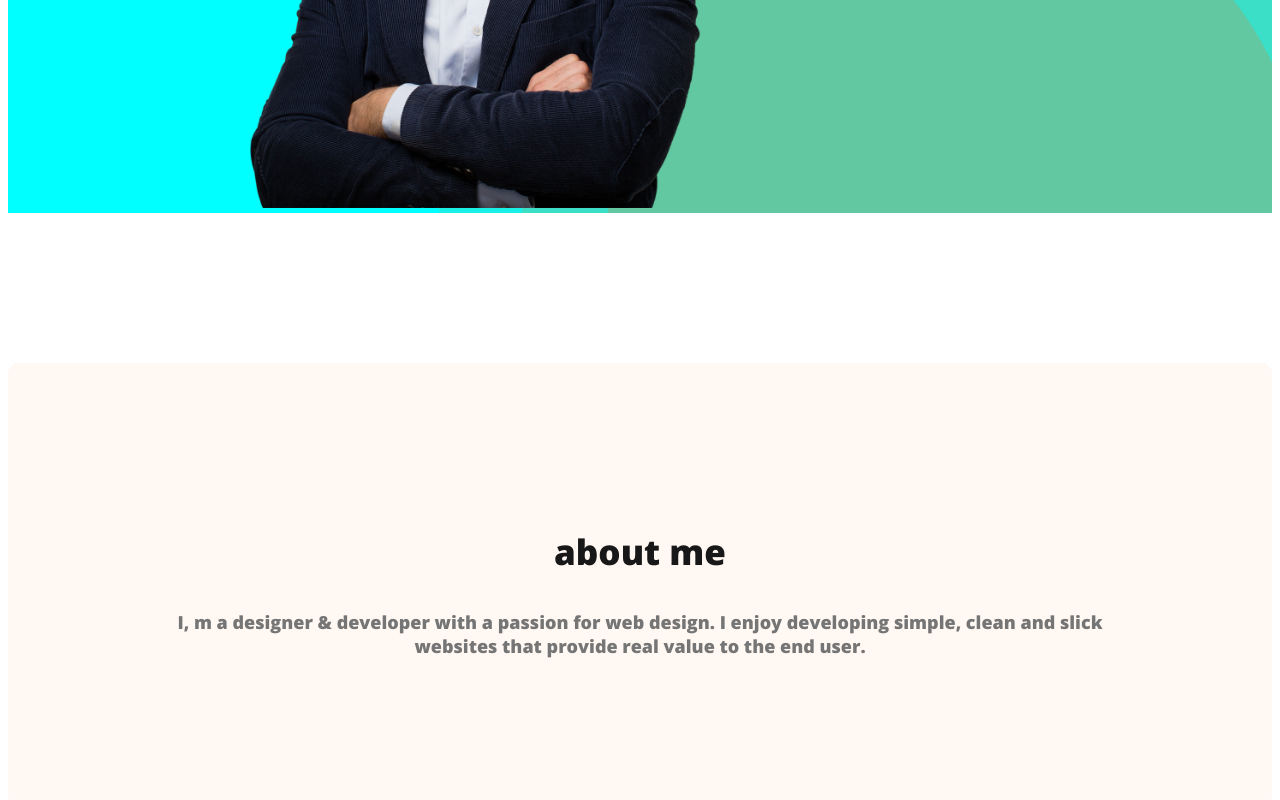
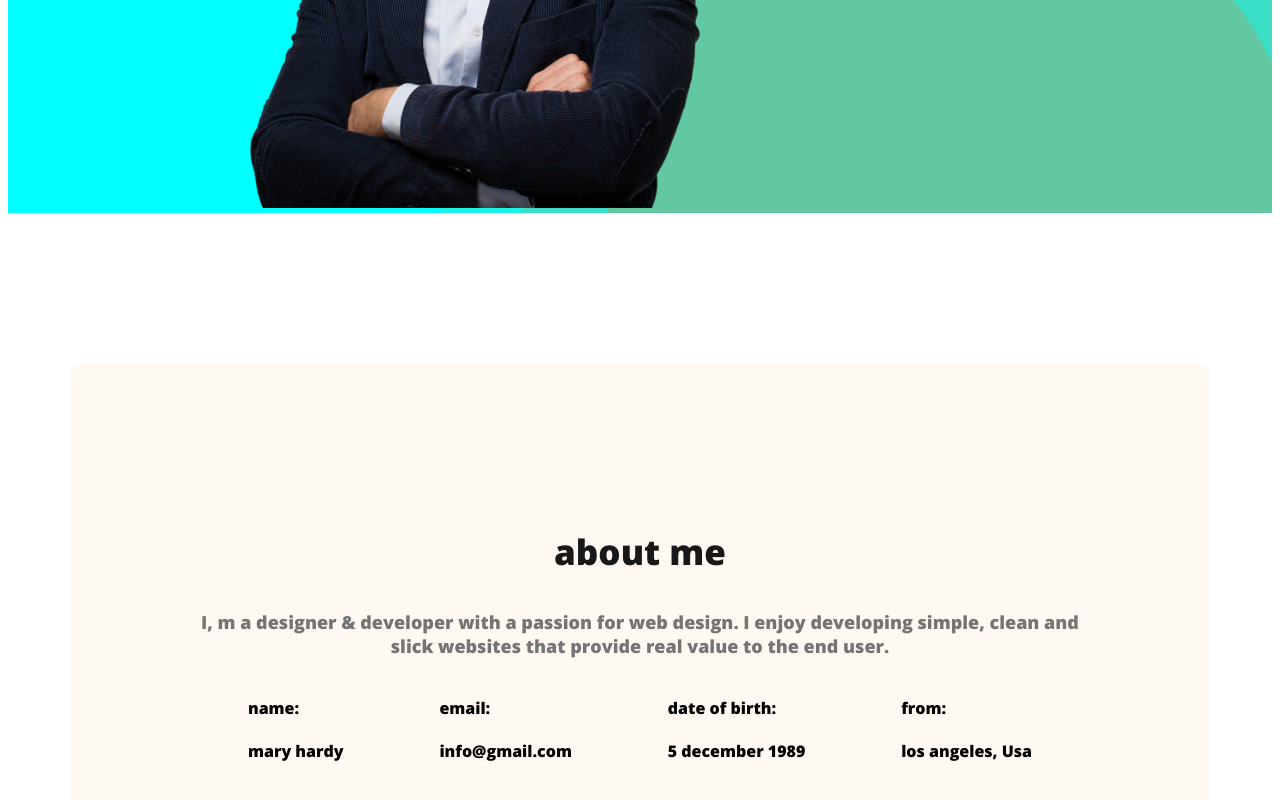
Before and after one commit to marufhossain123/web-developer-portfolio, a plain HTML site: page web-developer-portfolio/index.html in a window 1280 px wide. Shown: the part 829-1629 px from the top of the page. Drawn offline with nearby package versions, Linux system fonts and the light colour scheme.

Commit message:
added about info

```diff
--- a/web-developer-portfolio/index.html
+++ b/web-developer-portfolio/index.html
@@ -43,6 +43,29 @@
             <p class="section-description">
                 I, m a designer & developer with a passion for web design. I enjoy developing simple, clean and slick websites that provide real value to the end user.
             </p>
+            <div class="about-info-container">
+                 <!-- .about-info*h4.info-title+p.info-description  -->
+                 <div class="about-info">
+                    <h4 class="info-title">name:</h4>
+                    <p class="info-description">mary hardy</p>
+                 </div>
+                 <div class="about-info">
+                    <h4 class="info-title">email:</h4>
+                    <p class="info-description">info@gmail.com</p>
+                 </div>
+                 <div class="about-info">
+                    <h4 class="info-title">date of birth:</h4>
+                    <p class="info-description">5 december 1989</p>
+                 </div>
+                 <div class="about-info">
+                    <h4 class="info-title">from:</h4>
+                    <p class="info-description">los angeles, Usa</p>
+                 </div>
+
+
+
+
+            </div>
         </section>
 
     </main>
--- a/web-developer-portfolio/styles/portfolio.css
+++ b/web-developer-portfolio/styles/portfolio.css
@@ -91,6 +91,10 @@ nav a{
    margin-bottom: 20px;
 }
 /* main section styles */
+main{
+    max-width: 1140px;
+    margin: 0 auto;
+}
 
 /* about section styles */
 .about{
@@ -99,3 +103,10 @@ nav a{
     background: #FFF8F3;
     margin: 150px 0;
 }
+.about-info-container{
+    display: flex;
+    justify-content: space-around;
+}
+.about.info{
+    text-align: center;
+}
```
